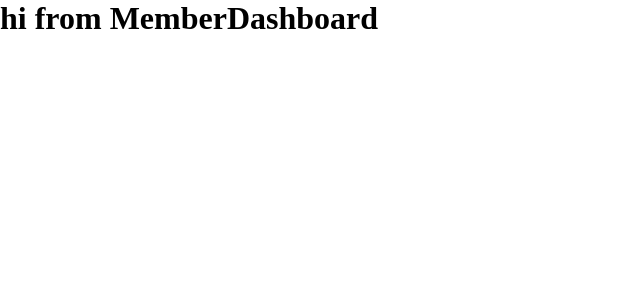
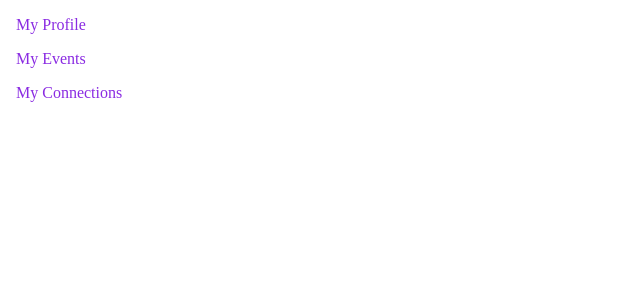
Before and after one commit to shahareng/kliqa_client, a React (Vite) app: page /members in a window 1280 px wide. Shown: the top 300 px of the page, without its empty margins (0-640 px from the left). Built offline with nearby package versions, Linux system fonts and the light colour scheme.

Commit message:
create nav for members area

```diff
--- a/src/pages/Member/MemberDashboard/index.jsx
+++ b/src/pages/Member/MemberDashboard/index.jsx
@@ -1,12 +1,16 @@
-import { Outlet } from "react-router-dom"
+import { Link, Outlet } from "react-router-dom"
 import style from "./style.module.css"
 
 function MemberDashboard() {
 
-  return (<>
-    <h1>hi from MemberDashboard</h1>
+  return (<div className={style.page}>
+    <nav className={style.nav}>
+      <Link to="profile">My Profile</Link>
+      <Link to="myEvents">My Events</Link>
+      <Link to="myConnections">My Connections</Link>
+    </nav>
     <Outlet />
-  </>
+  </div>
   )
 }
 
--- a/src/pages/Member/MemberDashboard/style.module.css
+++ b/src/pages/Member/MemberDashboard/style.module.css
@@ -0,0 +1,17 @@
+.page {
+    display: flex;
+}
+
+.nav {
+    display: flex;
+    flex-direction: column;
+    gap: 1rem;
+    width: 200px;
+    padding: 1rem;
+    list-style: none;
+}
+
+a {
+    text-decoration: none;
+    color: blueviolet;
+}
```
